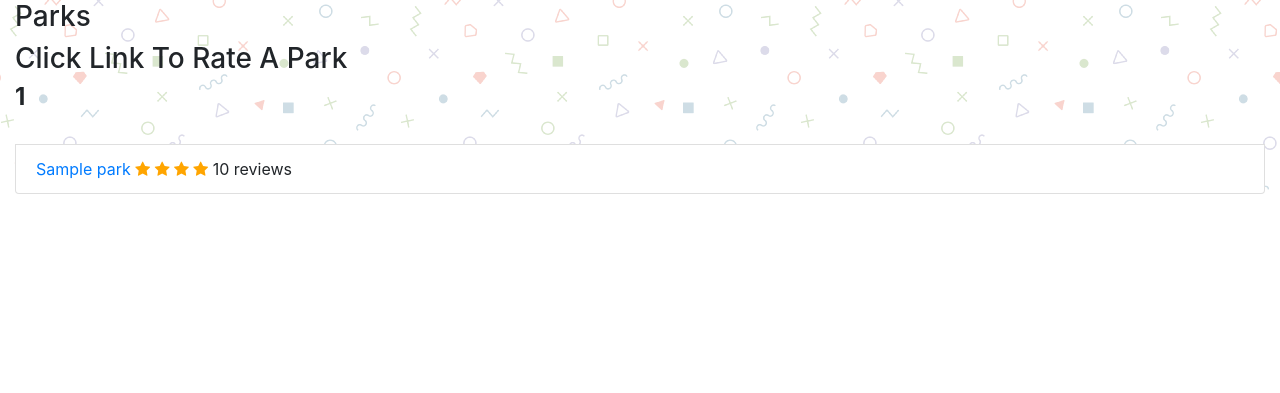
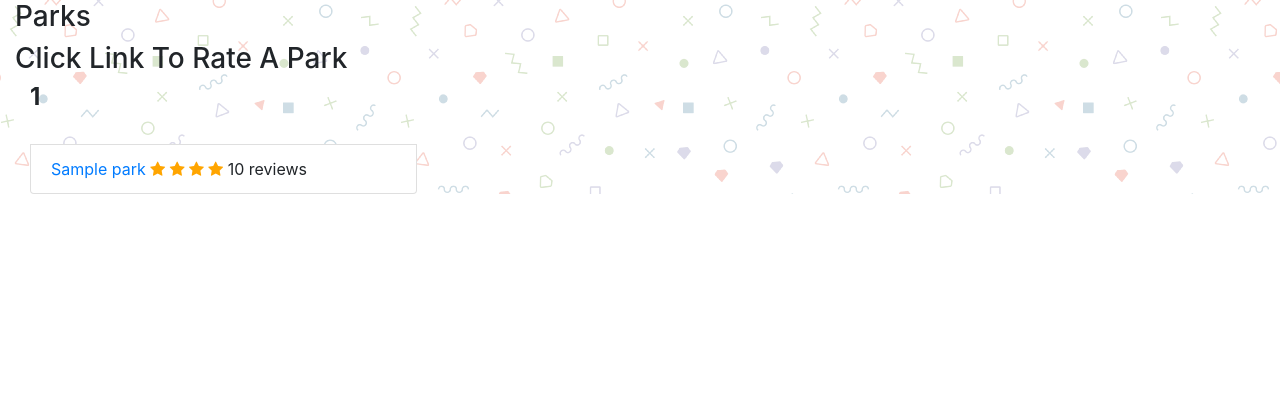
Before and after one commit to SuriyaMohan89/HB--Park-N-Play, a Flask app: page /parks in a window 1280 px wide. Shown: the part 100-493 px from the top of the page. Run offline with Flask 2, Linux system fonts and the light colour scheme; tables that the repository leaves empty hold one stand-in row (values such as "Sample post"); some libraries are stand-ins or nearby versions.

Commit message:
park list styling

```diff
--- a/templates/parks_list.html
+++ b/templates/parks_list.html
@@ -14,7 +14,7 @@
 
 <h3>Parks</h3>
 <h3> Click Link To Rate A Park</h3>
-
+<div class="col-4">
 <ul class="list-group">
 	{% for zipcode in zipcodes %}
 	<h4><b>{{ zipcode}}</b></h4>
@@ -33,5 +33,6 @@
 
 
 </div>
+</div>
 
 {% endblock %}
```
